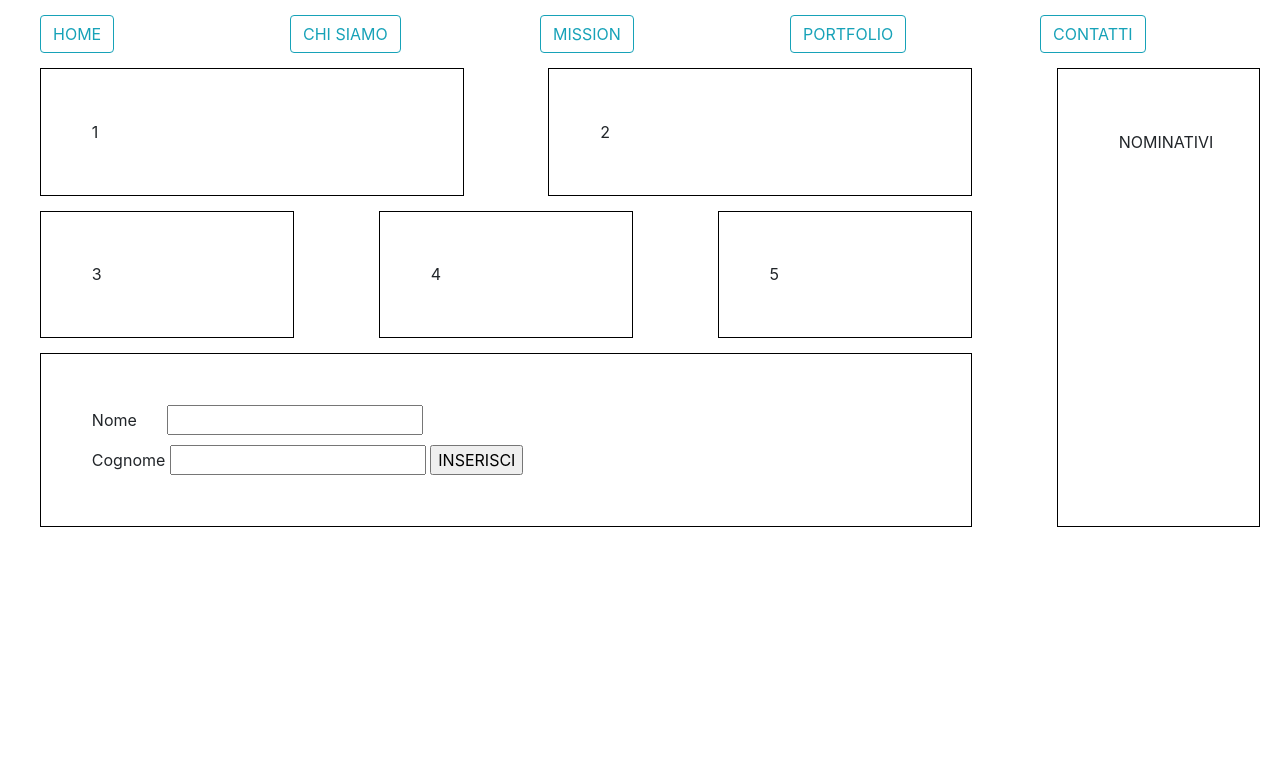
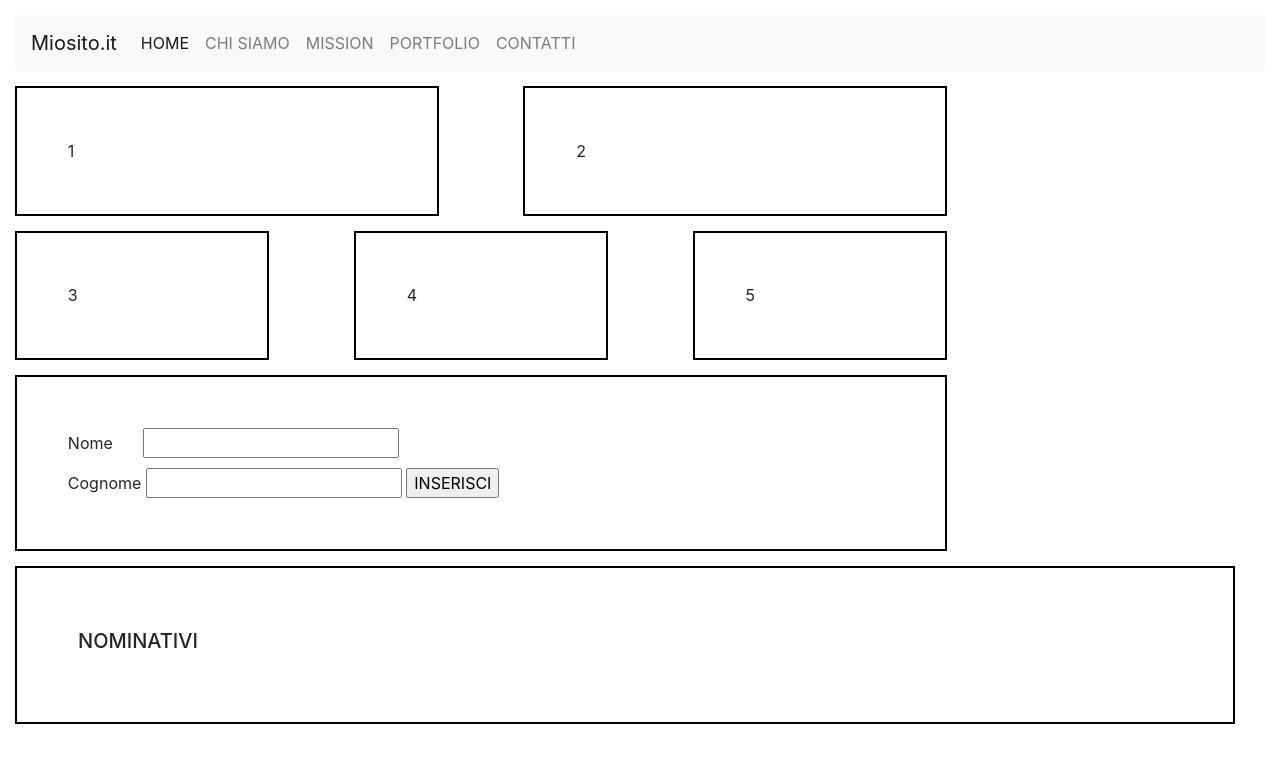
Before and after one commit to loricur321/AS2021_4H_PCTO_CurziLorenzo_ManipolazioneDOM, a plain HTML site: page index.html in a window 1280 px wide. Drawn offline with nearby package versions, Linux system fonts and the light colour scheme.

Commit message:
Terzo commit

```diff
--- a/CSS/mieistli.css
+++ b/CSS/mieistli.css
@@ -1,13 +1,9 @@
-.mieidiv {
-    margin-left: 10px;
-}
-
 body{
     margin: 15px;
 }
 
 .box{
-    border: 1px solid black;
+    border: 2px solid black;
     margin-top: 15px;
     padding: 5%;
 }
@@ -18,7 +14,7 @@ body{
 
 .nominativi{
     font-style: italic;
-    border: 1px solid black;
+    border: 2px solid black;
     padding: 5px;
     text-transform: capitalize;
 }
--- a/index.html
+++ b/index.html
@@ -14,31 +14,34 @@
   </head>
   <body>
 
-    <div class="container-fluid mieidiv">
-        <div class="row">
-            <div class="col-sm">
-                <button type="button" class="btn btn-outline-info">HOME</button>
-            </div>
+      <nav class="navbar navbar-expand-lg navbar-light bg-light">
+        <a class="navbar-brand" href="#">Miosito.it</a>
+        <button class="navbar-toggler" type="button" data-toggle="collapse" data-target="#navbarSupportedContent" aria-controls="navbarSupportedContent" aria-expanded="false" aria-label="Toggle navigation">
+          <span class="navbar-toggler-icon"></span>
+        </button>
 
-            <div class="col-sm">
-                <button type="button" class="btn btn-outline-info">CHI SIAMO</button>
-            </div>
+        <div class="collapse navbar-collapse" id="navbarSupportedContent">
+          <ul class="navbar-nav mr-auto">
+            <li class="nav-item active">
+              <a class="nav-link" href="#">HOME <span class="sr-only">(current)</span></a>
+            </li>
+            <li class="nav-item">
+              <a class="nav-link" href="#">CHI SIAMO</a>
+            </li>
+            <li class="nav-item">
+              <a class="nav-link" href="#">MISSION</a>
+            </li>
+            <li class="nav-item">
+              <a class="nav-link" href="#">PORTFOLIO</a>
+            </li>
+            <li class="nav-item">
+              <a class="nav-link" href="#">CONTATTI</a>
+            </li>
+          </ul>
+        </div>
+      </nav>
 
-            <div class="col-sm">
-                <button type="button" class="btn btn-outline-info">MISSION</button>
-            </div>
-
-            <div class="col-sm">
-                <button type="button" class="btn btn-outline-info">PORTFOLIO</button>
-            </div>
-
-            <div class="col-sm">
-                <button type="button" class="btn btn-outline-info">CONTATTI</button>
-            </div>
-        </div>
-    </div>
-
-    <div class="row container-fluid mieidiv">
+    <div class="row container-fluid">
         <div class="col-10">
             <div class="row">
                 <div class="col-5 box">
@@ -81,8 +84,8 @@
             </div>
         </div>
 
-        <div class="col-2 box" id="nominativi">
-            NOMINATIVI
+        <div class="col box" id="nominativi">
+          <h5 class="media-heading">NOMINATIVI</h5>
         </div>
     </div>
 
--- a/js/mieiscript.js
+++ b/js/mieiscript.js
@@ -8,7 +8,6 @@ jQuery(function() {
        var nome = jQuery("#txtNome").val();
        var cognome = jQuery("#txtCognome").val();
        cognomeNome = nome + " " + cognome;
-       //alert(cognomeNome);
        if(i >= 1)
        {
             for(var j = 0; j < i; j++)
```
